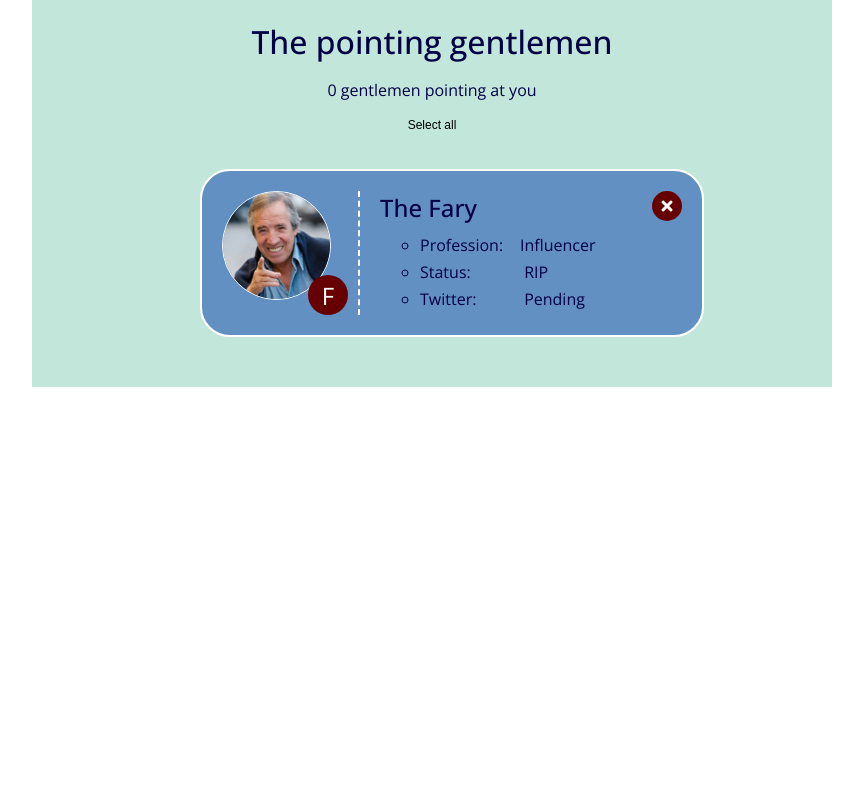
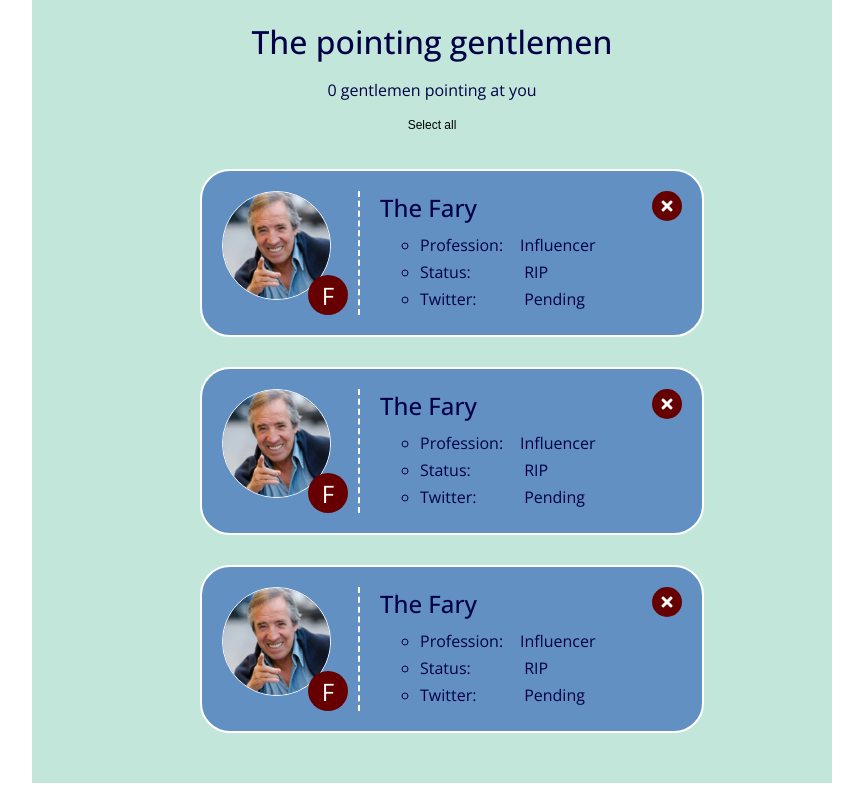
Before and after one commit to menchu123/w04ch1-Gentlemen, a React (Create React App) app: page / in a window 1280 px wide. Shown: the whole page, without its empty margins (208-1071 px from the left). Built offline with nearby package versions, Linux system fonts and the light colour scheme.

Commit message:
Mapped array of gentlemen to generate Card components

```diff
--- a/src/App.js
+++ b/src/App.js
@@ -2,6 +2,7 @@
 import Button from "./componentes/button/Button.js";
 import Card from "./componentes/card/Card.js";
 import Info from "./componentes/info/Info.js";
+import gentlemen from "./data.js";
 
 function App() {
   return (
@@ -15,7 +16,9 @@
       </section>
       <main className="main">
         <ul className="gentlemen">
-          <Card />
+          {gentlemen.map((gentleman) => (
+            <Card key={gentleman.id} gentleman={gentleman} />
+          ))}
         </ul>
       </main>
     </div>
--- a/src/componentes/card/Card.js
+++ b/src/componentes/card/Card.js
@@ -1,7 +1,7 @@
 import "./Card.css";
 import fary from "../../img/fary.jpg";
 
-function Card() {
+function Card({ gentleman }) {
   return (
     <li className="gentleman">
       <div className="gentleman__avatar-container">
--- /dev/null
+++ b/src/data.js
@@ -0,0 +1,34 @@
+const gentlemen = [
+  {
+    id: 1,
+    name: "Bertin Osborne",
+    status: "Alive",
+    profession: "Youtuber",
+    twitter: "@osbourne",
+    picture: "bertin.jpg",
+    alternativeText: "Osbourne pointing at you",
+    selected: true,
+  },
+  {
+    name: "The Farytale",
+    status: "RIP",
+    profession: "Influencer",
+    twitter: "pending",
+    picture: "fary.jpg",
+    alternativeText: "The Fary pointing at you",
+    id: 2,
+    selected: false,
+  },
+  {
+    id: 3,
+    name: "Julius Churchs",
+    status: "Alive",
+    profession: "Java developer",
+    twitter: "@julius_churchs",
+    picture: "julio.jpg",
+    alternativeText: "Churchs pointing at you",
+    selected: true,
+  },
+];
+
+export default gentlemen;
```
